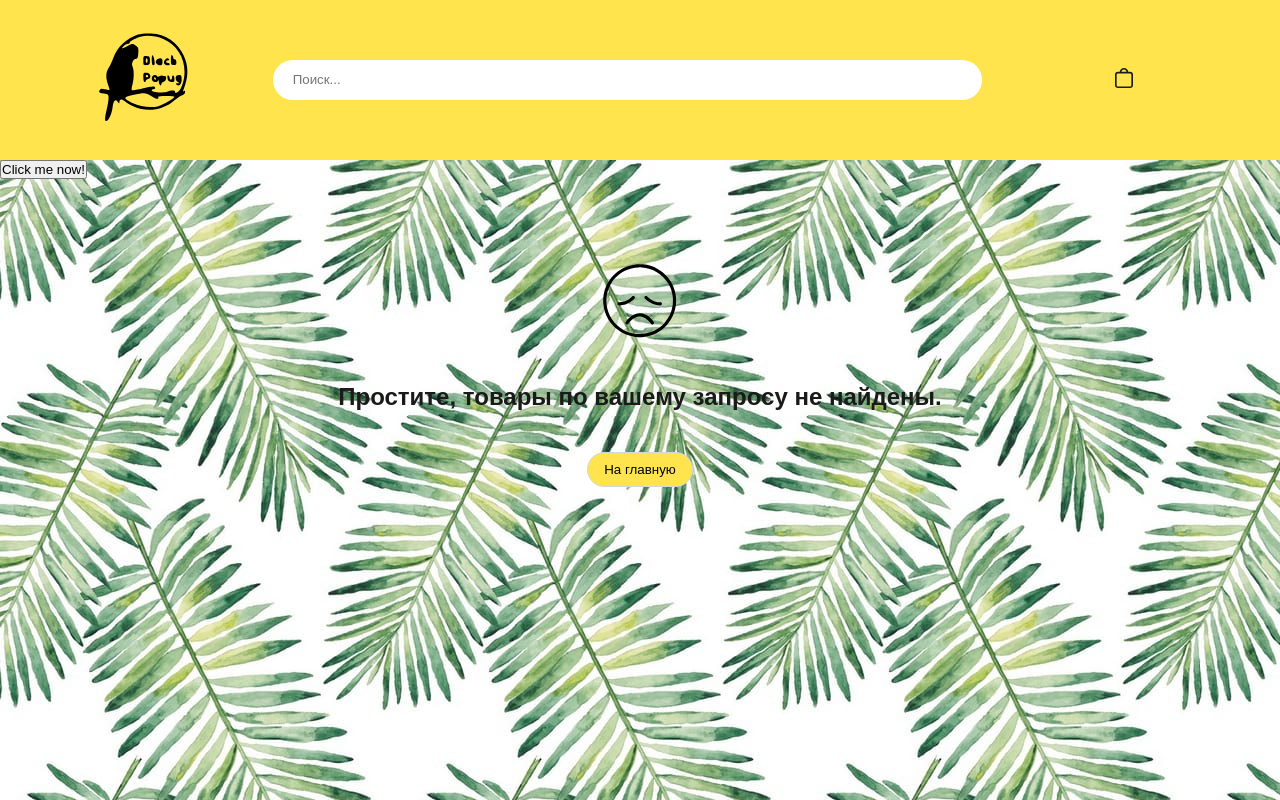
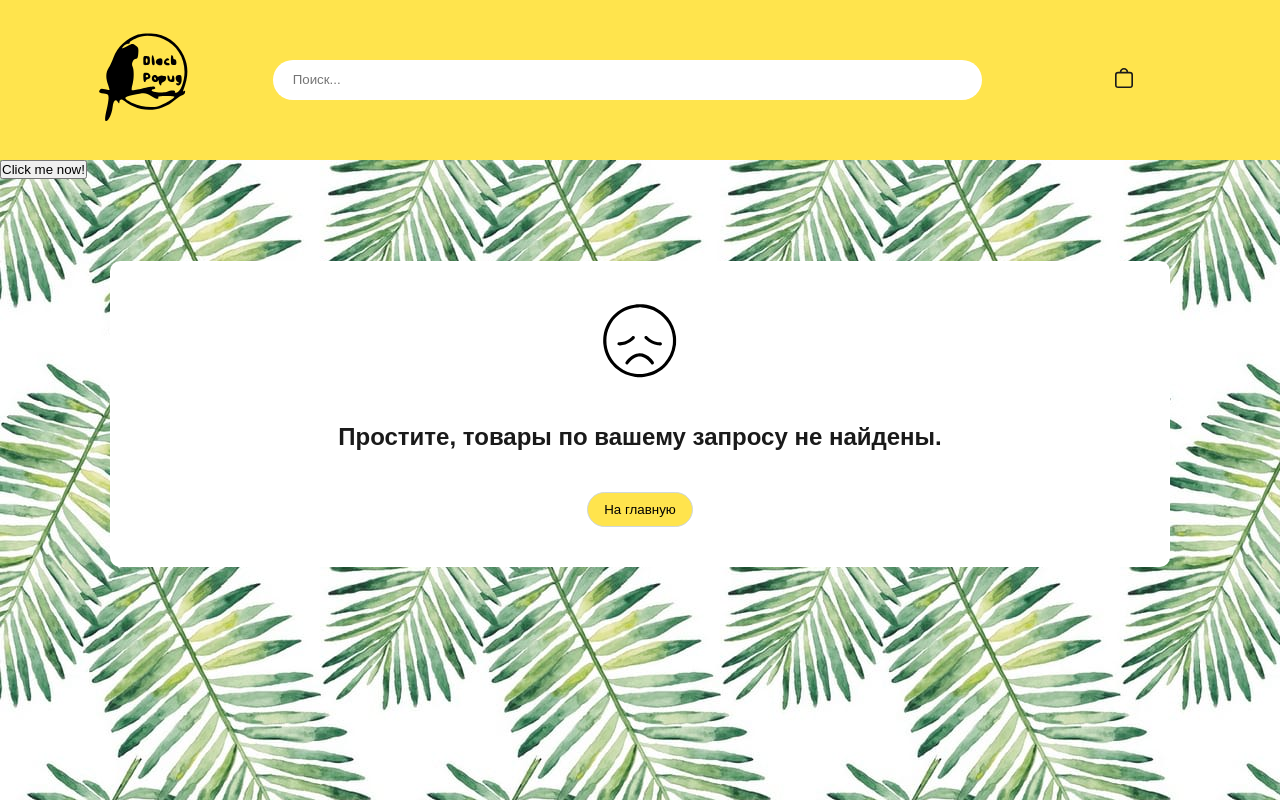
Before and after one commit to RinaBoronina/ParrotFood, a React (Create React App) app: page /notfoundProduct in a window 1280 px wide. Shown: the top 800 px of the page. Built offline with nearby package versions, Linux system fonts and the light colour scheme; no server answers; some icons are missing; the HTML template or start-up script is replaced by a standard one.

Commit message:
стили для NotFound

```diff
--- a/src/pages/NotFoundPage/notfoundpage.css
+++ b/src/pages/NotFoundPage/notfoundpage.css
@@ -5,6 +5,9 @@
     justify-content: space-between;
     gap: 40px;
     margin-top: 50px;
+    background-color: #fff;
+    padding: 40px;
+    border-radius: 10px;
 }
 
 .notFoundPage__img {
--- a/src/pages/NotFoundProductPage/notFoundProductPage.css
+++ b/src/pages/NotFoundProductPage/notFoundProductPage.css
@@ -5,6 +5,10 @@
     justify-content: space-between;
     gap: 40px;
     margin-top: 50px;
+    width: 100%;
+    background-color: #fff;
+    padding: 40px;
+    border-radius: 10px;
 }
 
 .notFoundProductPage__img {
```
